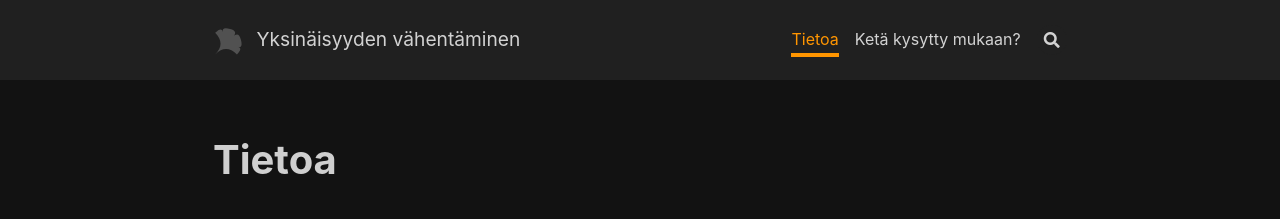
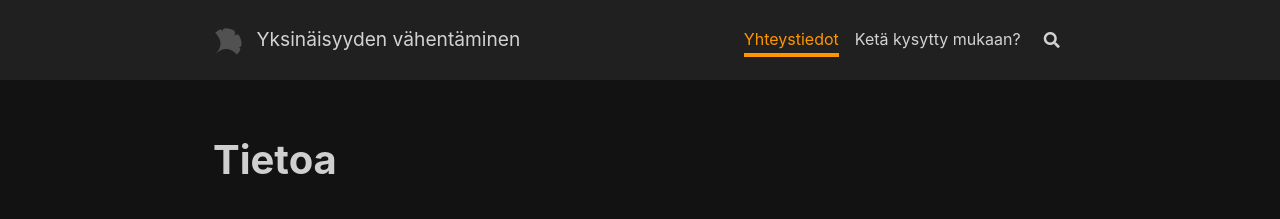
Before and after one commit to markosu/jekyll-harjoittelu, a Jekyll site: the page built from yhteystiedot.md, in a window 1280 px wide. Shown: the top 219 px of the page. Built offline with Jekyll 4.4.1, drawn with Linux system fonts in a browser that asks for light colours; nearby versions of some CDN libraries.

Commit message:
Muutoksia

```diff
--- a/_data/navigation.yml
+++ b/_data/navigation.yml
@@ -1,7 +1,7 @@
 header:
   - titles:
-      fi:       Tietoa
-    url:        /tietoa.html
+      fi:       Yhteystiedot
+    url:        /yhteystiedot.html
   - titles:
       fi:       Ketä kysytty mukaan?
     url:        /yhteydenotot.html
```
Also changed, not shown: yhteystiedot.md (renamed from tietoa.md).
